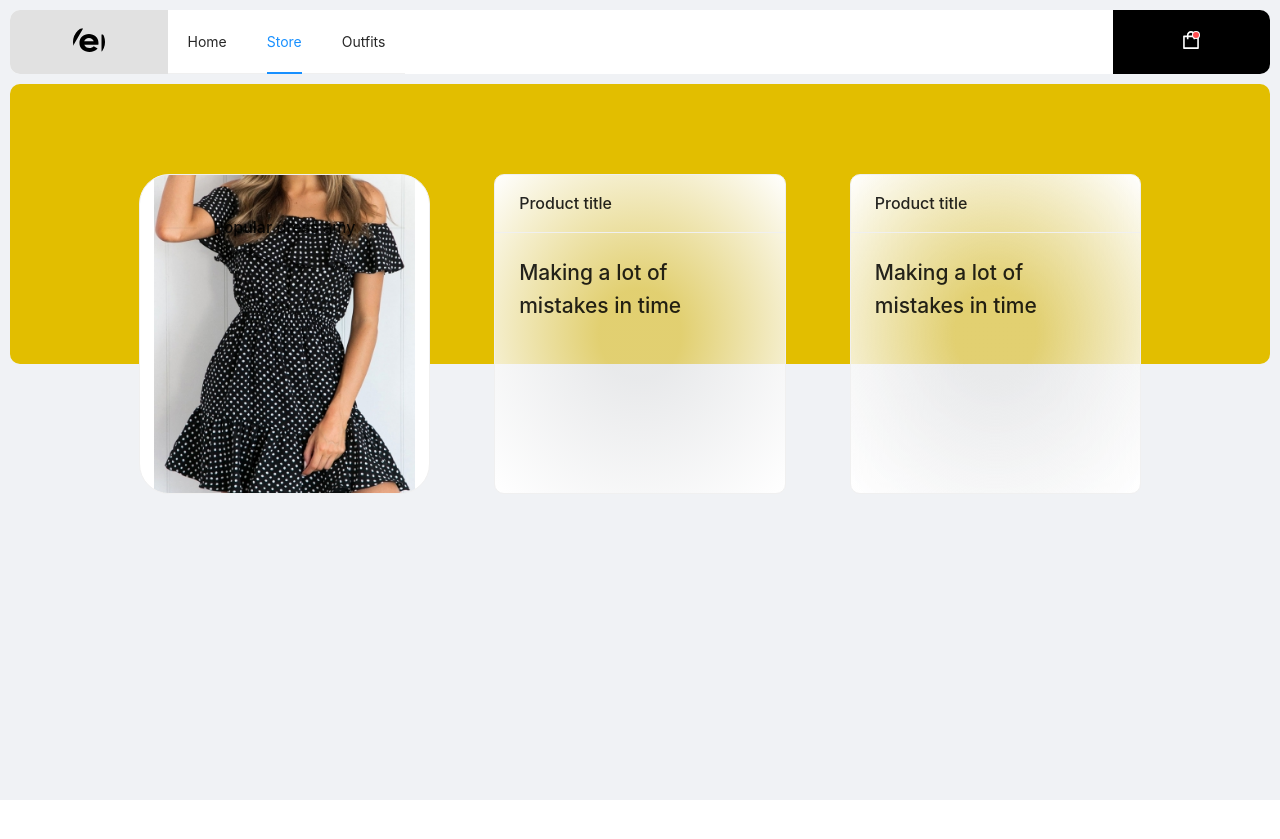
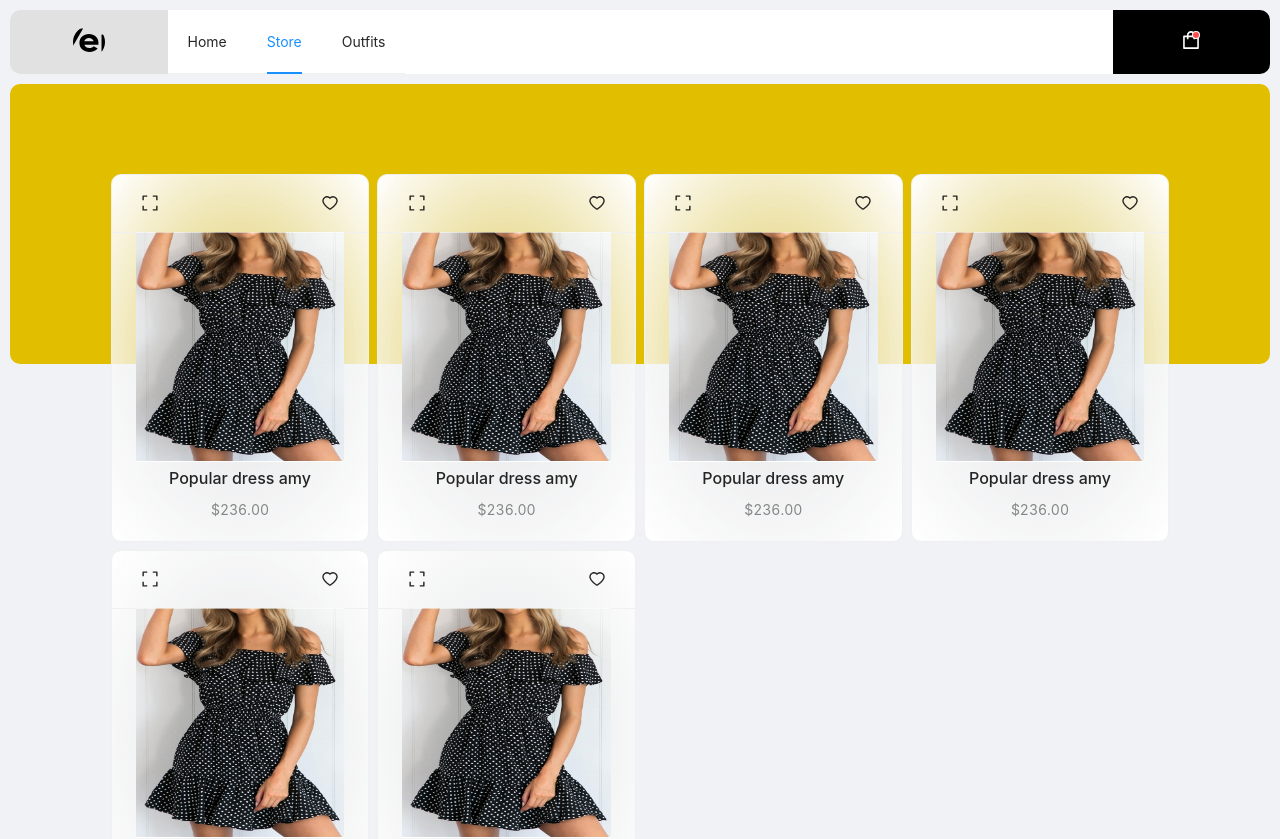
Before and after one commit to sourceKing/queststore, a Next.js app: page /store in a window 1280 px wide. Shown: the top 839 px of the page. Before the commit the page ends 800 px from the top, so only its background shows below. Built offline with nearby package versions, Linux system fonts and the light colour scheme.

Commit message:
Refactored LayoutHOC.js and store page's design

```diff
--- a/components/LayoutHOC.js
+++ b/components/LayoutHOC.js
@@ -214,7 +214,7 @@ function BaseLayout(MyPage) {
           </Row>
         </Header>
         <Content
-          style={{ padding: 0, margin: 0, height: "calc(100vh - 84px)" }}
+          style={{ padding: 0, margin: 0, minHeight: "calc(100vh - 84px)" }}
         >
           <MyPage setVisible={setVisible} visible={visible} />
         </Content>
--- a/pages/store.js
+++ b/pages/store.js
@@ -4,7 +4,8 @@ import Col from "antd/lib/col";
 import Card from "antd/lib/card";
 import Image from 'antd/lib/image';
 import Divider from 'antd/lib/divider';
-import {} from "@ant-design/icons";
+import Space from 'antd/lib/space';
+import { HeartOutlined, ExpandOutlined } from "@ant-design/icons";
 import BaseLayout from "components/LayoutHOC";
 
 function Store() {
@@ -45,53 +46,151 @@ function Store() {
           <Col span={2} style={{ margin: 0, padding: 0 }}></Col>
           <Col span={20} style={{ margin: 0, padding: 0 }}>
             <Row
-              gutter={[64, 64]}
+              gutter={[8, 8]}
               style={{ margin: 0, padding: 0, paddingTop: 90 }}
             >
-              <Col span={8} style={{ margin: 0 }}>
+              <Col span={6} style={{ margin: 0 }}>
                 <Card
-                  // title="Product title"
-                  style={{
-                    // background:
-                    //   "radial-gradient(rgba(225,225,225,.5) 20%, white)",
-                    backgroundImage: "url('/prod-img.jpg')",
-                    backgroundSize: '90%',
-                    backgroundPosition: 'center',
-                    backgroundRepeat: 'no-repeat',
-                    height: 320,
-                    borderRadius: 30,
-                    textAlign: 'center',
-                  }}
-                >
-                  {/* <Image src="/prod-img.jpg" height={230} width={'100%'} /> */}
-                  <Divider orientation="center" type="horizontal">Popular dress amy</Divider>
-                  <Card.Meta description="$236.00" />
-                </Card>
-              </Col>
-              <Col span={8} style={{ margin: 0 }}>
-                <Card
-                  title="Product title"
+                  title={<Space direction="horizontal" size={82} ><ExpandOutlined /> <HeartOutlined /></Space>}
                   style={{
                     background:
                       "radial-gradient(rgba(225,225,225,.5) 20%, white)",
-                    height: 320,
+                    // backgroundImage: "url('/prod-img.jpg')",
+                    // backgroundSize: '90%',
+                    // backgroundPosition: 'center',
+                    // backgroundRepeat: 'no-repeat',
+                    // height: 320,
+                    height: 'auto',
                     borderRadius: 10,
+                    textAlign: 'center',
+                  }}
+                  bodyStyle={{
+                    paddingTop: 0,
                   }}
                 >
-                  <h1>Making a lot of mistakes in time</h1>
+                  <Image src="/prod-img.jpg" height={230} width={'100%'} />
+                  {/* <Divider orientation="center" type="horizontal"></Divider> */}
+                  <Card.Meta title="Popular dress amy" description="$236.00" />
                 </Card>
               </Col>
-              <Col span={8} style={{ margin: 0 }}>
+              <Col span={6} style={{ margin: 0 }}>
                 <Card
-                  title="Product title"
+                  title={<Space direction="horizontal" size={82} ><ExpandOutlined /> <HeartOutlined /></Space>}
                   style={{
                     background:
                       "radial-gradient(rgba(225,225,225,.5) 20%, white)",
-                    height: 320,
+                    // backgroundImage: "url('/prod-img.jpg')",
+                    // backgroundSize: '90%',
+                    // backgroundPosition: 'center',
+                    // backgroundRepeat: 'no-repeat',
+                    // height: 320,
+                    height: 'auto',
                     borderRadius: 10,
+                    textAlign: 'center',
+                  }}
+                  bodyStyle={{
+                    paddingTop: 0,
                   }}
                 >
-                  <h1>Making a lot of mistakes in time</h1>
+                  <Image src="/prod-img.jpg" height={230} width={'100%'} />
+                  {/* <Divider orientation="center" type="horizontal">Popular dress amy</Divider> */}
+                  <Card.Meta title="Popular dress amy" description="$236.00" />
+                </Card>
+              </Col>
+              <Col span={6} style={{ margin: 0 }}>
+                <Card
+                  title={<Space direction="horizontal" size={82} ><ExpandOutlined /> <HeartOutlined /></Space>}
+                  style={{
+                    background:
+                      "radial-gradient(rgba(225,225,225,.5) 20%, white)",
+                    // backgroundImage: "url('/prod-img.jpg')",
+                    // backgroundSize: '90%',
+                    // backgroundPosition: 'center',
+                    // backgroundRepeat: 'no-repeat',
+                    // height: 320,
+                    height: 'auto',
+                    borderRadius: 10,
+                    textAlign: 'center',
+                  }}
+                  bodyStyle={{
+                    paddingTop: 0,
+                  }}
+                >
+                  <Image src="/prod-img.jpg" height={230} width={'100%'} />
+                  {/* <Divider orientation="center" type="horizontal">Popular dress amy</Divider> */}
+                  <Card.Meta title="Popular dress amy" description="$236.00" />
+                </Card>
+              </Col>
+              <Col span={6} style={{ margin: 0 }}>
+                <Card
+                  title={<Space direction="horizontal" size={82} ><ExpandOutlined /> <HeartOutlined /></Space>}
+                  style={{
+                    background:
+                      "radial-gradient(rgba(225,225,225,.5) 20%, white)",
+                    // backgroundImage: "url('/prod-img.jpg')",
+                    // backgroundSize: '90%',
+                    // backgroundPosition: 'center',
+                    // backgroundRepeat: 'no-repeat',
+                    // height: 320,
+                    height: 'auto',
+                    borderRadius: 10,
+                    textAlign: 'center',
+                  }}
+                  bodyStyle={{
+                    paddingTop: 0,
+                  }}
+                >
+                  <Image src="/prod-img.jpg" height={230} width={'100%'} />
+                  {/* <Divider orientation="center" type="horizontal">Popular dress amy</Divider> */}
+                  <Card.Meta title="Popular dress amy" description="$236.00" />
+                </Card>
+              </Col>
+              <Col span={6} style={{ margin: 0 }}>
+                <Card
+                  title={<Space direction="horizontal" size={82} ><ExpandOutlined /> <HeartOutlined /></Space>}
+                  style={{
+                    background:
+                      "radial-gradient(rgba(225,225,225,.5) 20%, white)",
+                    // backgroundImage: "url('/prod-img.jpg')",
+                    // backgroundSize: '90%',
+                    // backgroundPosition: 'center',
+                    // backgroundRepeat: 'no-repeat',
+                    // height: 320,
+                    height: 'auto',
+                    borderRadius: 10,
+                    textAlign: 'center',
+                  }}
+                  bodyStyle={{
+                    paddingTop: 0,
+                  }}
+                >
+                  <Image src="/prod-img.jpg" height={230} width={'100%'} />
+                  {/* <Divider orientation="center" type="horizontal">Popular dress amy</Divider> */}
+                  <Card.Meta title="Popular dress amy" description="$236.00" />
+                </Card>
+              </Col>
+              <Col span={6} style={{ margin: 0 }}>
+                <Card
+                  title={<Space direction="horizontal" size={82} ><ExpandOutlined /> <HeartOutlined /></Space>}
+                  style={{
+                    background:
+                      "radial-gradient(rgba(225,225,225,.5) 20%, white)",
+                    // backgroundImage: "url('/prod-img.jpg')",
+                    // backgroundSize: '90%',
+                    // backgroundPosition: 'center',
+                    // backgroundRepeat: 'no-repeat',
+                    // height: 320,
+                    height: 'auto',
+                    borderRadius: 10,
+                    textAlign: 'center',
+                  }}
+                  bodyStyle={{
+                    paddingTop: 0,
+                  }}
+                >
+                  <Image src="/prod-img.jpg" height={230} width={'100%'} />
+                  {/* <Divider orientation="center" type="horizontal">Popular dress amy</Divider> */}
+                  <Card.Meta title="Popular dress amy" description="$236.00" />
                 </Card>
               </Col>
             </Row>
@@ -99,6 +198,11 @@ function Store() {
           <Col span={2} style={{ margin: 0, padding: 0 }}></Col>
         </Row>
       </div>
+      <style jsx global>{`
+        .ant-card-meta-title {
+          margin-top: 8px;
+        }
+      `}</style>
     </>
   );
 }
```
